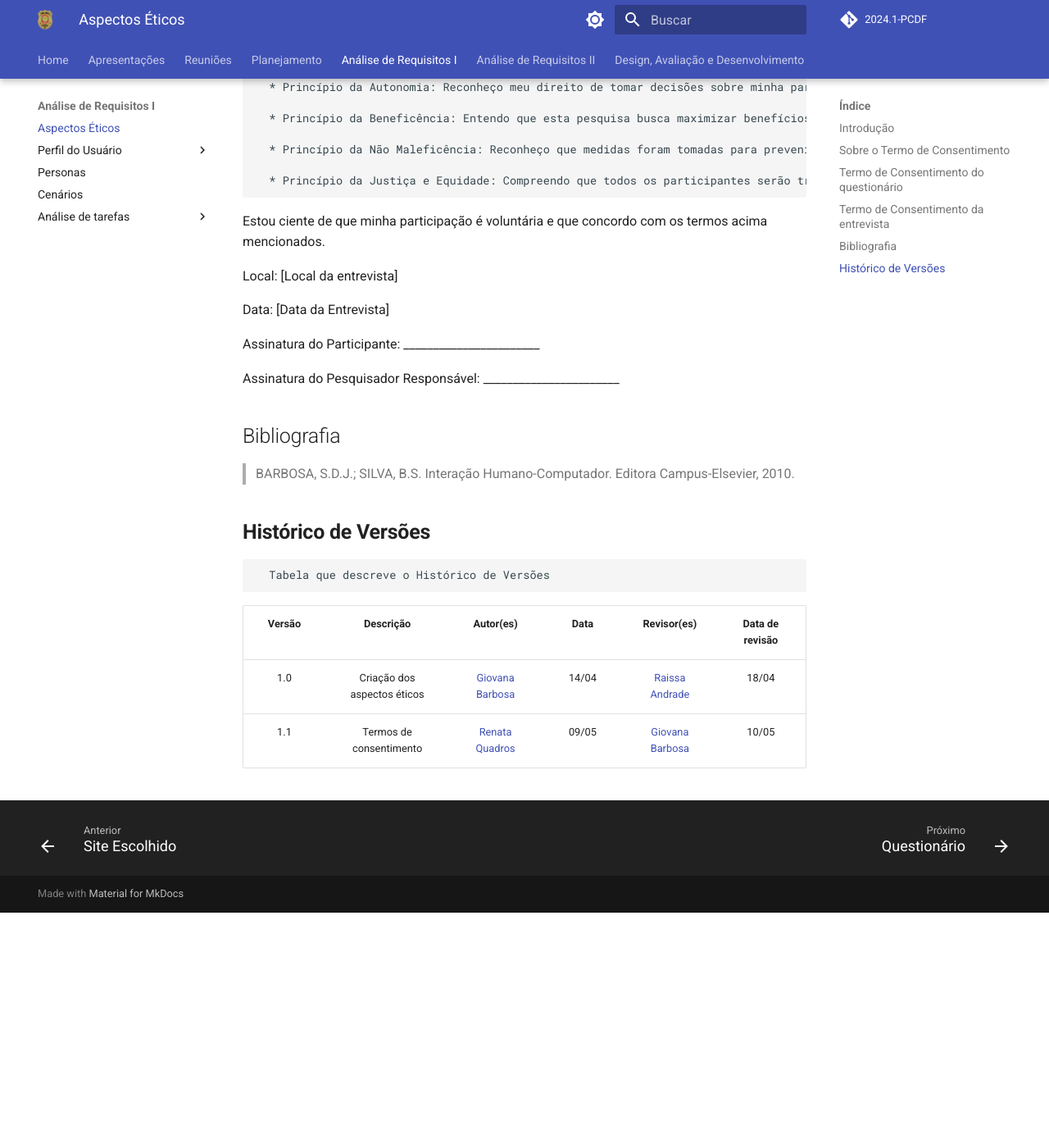
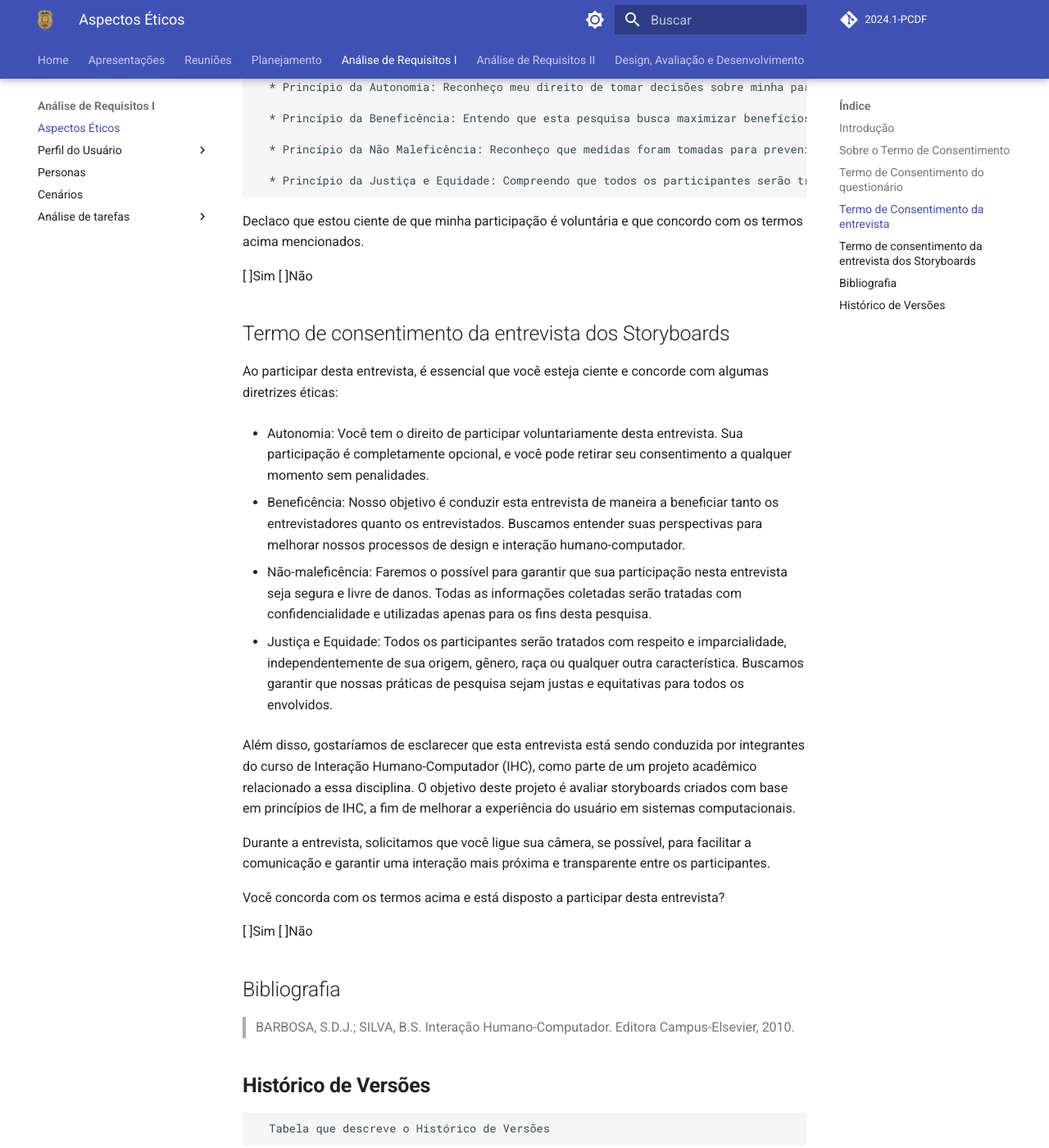
Before and after one commit to Interacao-Humano-Computador/2024.1-PCDF, an MkDocs documentation site: the page built from docs/analise_requisitos1/aspectos_éticos.md, in a window 1280 px wide and 1400 px high, scrolled down 2212 px. Shown: the whole window at 82% size. Built offline with MkDocs 1.6.1 and Material for MkDocs 9.7.7, drawn with Linux system fonts in a browser that asks for light colours; comment, search, counter and statistics services are not loaded; before the commit the page ends 3325 px from its top, so only the background shows below that; some of the changed text lies outside the part shown.

Commit message:
Planejamento da avaliação dos storyboards

```diff
--- a/docs/analise_requisitos1/aspectos_éticos.md
+++ b/docs/analise_requisitos1/aspectos_éticos.md
@@ -44,15 +44,29 @@ Declaro ainda que compreendo os princípios éticos que regem esta pesquisa, tai
 
       * Princípio da Justiça e Equidade: Compreendo que todos os participantes serão tratados de forma justa e imparcial, garantindo igualdade de acesso e distribuição justa de benefícios e riscos.
 
-Estou ciente de que minha participação é voluntária e que concordo com os termos acima mencionados.
+Declaco que estou ciente de que minha participação é voluntária e que concordo com os termos acima mencionados.
 
-Local: [Local da entrevista]
+[ ]Sim [ ]Não
 
-Data: [Data da Entrevista]
 
-Assinatura do Participante: _______________________
+## Termo de consentimento da entrevista dos Storyboards
+Ao participar desta entrevista, é essencial que você esteja ciente e concorde com algumas diretrizes éticas:
 
-Assinatura do Pesquisador Responsável: _______________________
+* Autonomia: Você tem o direito de participar voluntariamente desta entrevista. Sua participação é completamente opcional, e você pode retirar seu consentimento a qualquer momento sem penalidades.
+
+* Beneficência: Nosso objetivo é conduzir esta entrevista de maneira a beneficiar tanto os entrevistadores quanto os entrevistados. Buscamos entender suas perspectivas para melhorar nossos processos de design e interação humano-computador.
+
+* Não-maleficência: Faremos o possível para garantir que sua participação nesta entrevista seja segura e livre de danos. Todas as informações coletadas serão tratadas com confidencialidade e utilizadas apenas para os fins desta pesquisa.
+
+* Justiça e Equidade: Todos os participantes serão tratados com respeito e imparcialidade, independentemente de sua origem, gênero, raça ou qualquer outra característica. Buscamos garantir que nossas práticas de pesquisa sejam justas e equitativas para todos os envolvidos.
+
+Além disso, gostaríamos de esclarecer que esta entrevista está sendo conduzida por integrantes do curso de Interação Humano-Computador (IHC), como parte de um projeto acadêmico relacionado a essa disciplina. O objetivo deste projeto é avaliar storyboards criados com base em princípios de IHC, a fim de melhorar a experiência do usuário em sistemas computacionais.
+
+Durante a entrevista, solicitamos que você ligue sua câmera, se possível, para facilitar a comunicação e garantir uma interação mais próxima e transparente entre os participantes.
+
+Você concorda com os termos acima e está disposto a participar desta entrevista?
+
+[ ]Sim [ ]Não
 
 
 ## Bibliografia
@@ -64,3 +78,4 @@ Assinatura do Pesquisador Responsável: _______________________
 |:------:|:-------------------------------:|:--------------:|:--------------:|:-------------:|:---------------------:|
 |  1.0   | Criação dos aspectos éticos                   |  [Giovana Barbosa ](https://github.com/gio221)      |   14/04   |    [Raissa Andrade](https://github.com/RaissaAndradeS)     |        18/04     |
 | 1.1 | Termos de consentimento | [Renata Quadros](https://github.com/Renatinha28) | 09/05 |[Giovana Barbosa ](https://github.com/gio221)   | 10/05|
+| 1.2 | Termo de consentimento dos storyboards | [Renata Quadros](https://github.com/Renatinha28) | 15/05 | | |
```
Also changed, not shown: docs/design/Nivel1/stroyboard/planejamento_avaliação.md (+131 -0 lines).
